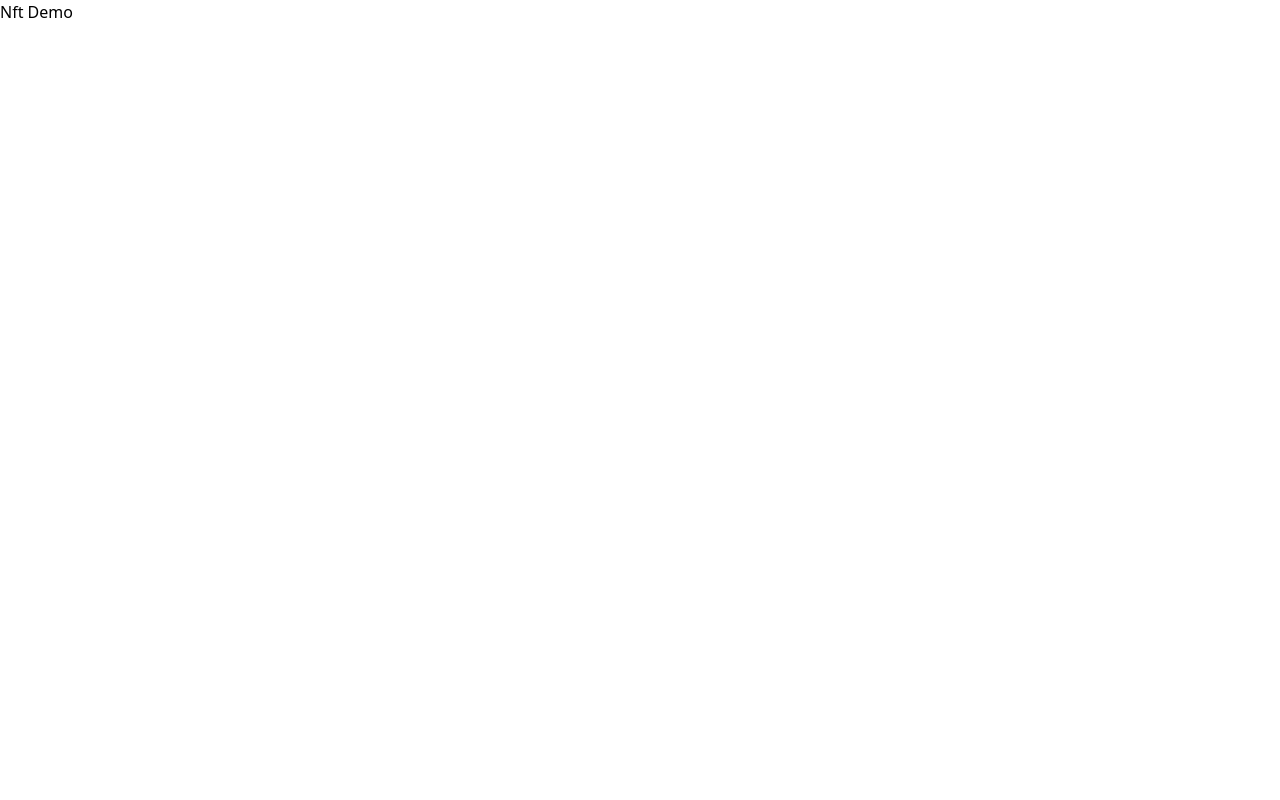
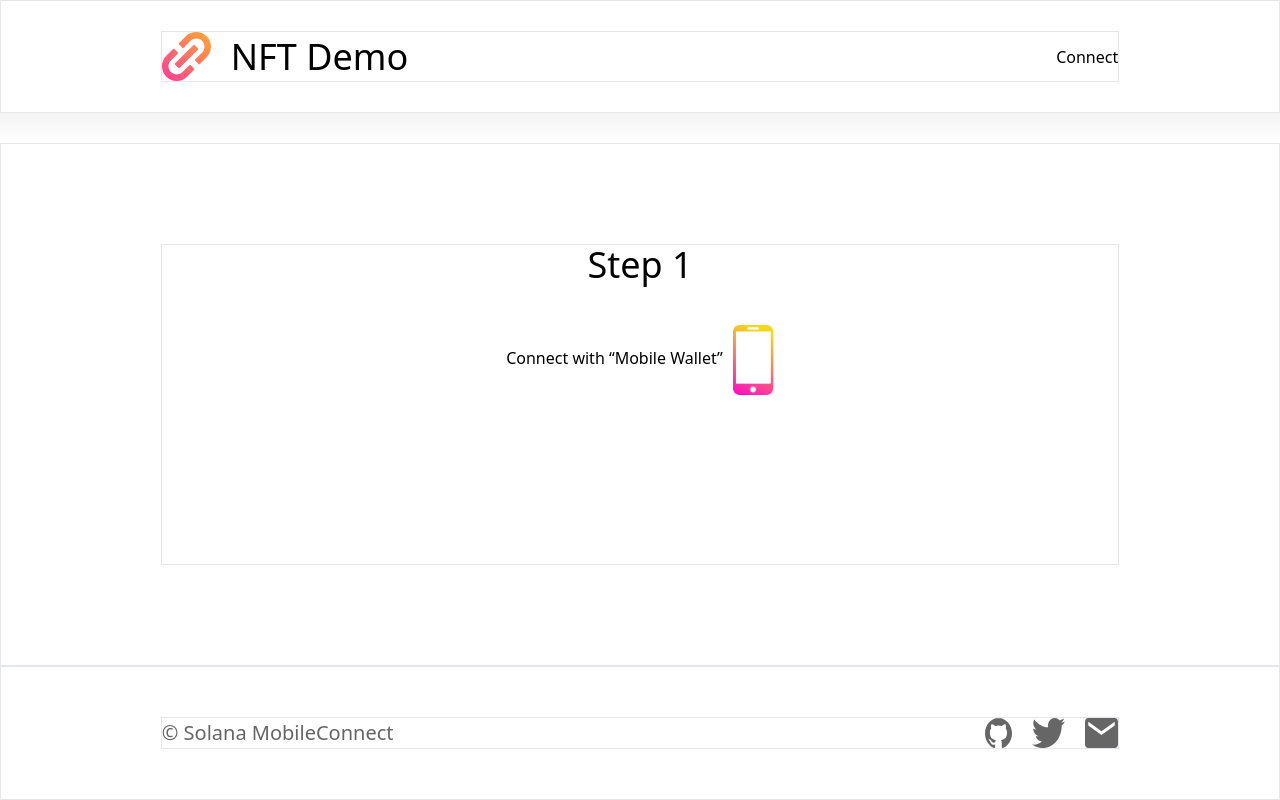
Before and after one commit to maxims94/solana-mobileconnect-website, a Next.js app: page /nft-demo in a window 1280 px wide. Built offline with nearby package versions, Linux system fonts and the light colour scheme.

Commit message:
nft-demo

```diff
--- a/pages/nft-demo/index.tsx
+++ b/pages/nft-demo/index.tsx
@@ -1,4 +1,13 @@
 import Head from 'next/head'
+import Image from 'next/image'
+import Link from 'next/link'
+
+import GithubIcon from '@/public/github.svg'
+import TwitterIcon from '@/public/twitter.svg'
+import EmailIcon from '@/public/email.svg'
+
+import NftDemoLogo from '@/public/nft-demo-logo.svg'
+import MobileConnectIcon from '@/public/mobileconnect-icon.svg'
 
 export default function NftDemo() {
   return (
@@ -7,7 +16,52 @@ export default function NftDemo() {
         <title>Solana MobileConnect - NFT Demo</title>
       </Head>
       <main>
-        Nft Demo
+
+        <div className="flex flex-col h-screen min-h-[800px]">
+
+          <div className="flex flex-row justify-center pt-[30px] pb-[30px] border">
+            <div className="flex flex-row justify-between flex-nowrap items-center w-3/4 max-w-screen-xl border">
+              <div className="flex flex-row items-center">
+                <Image src={NftDemoLogo} alt="" className="mr-[20px]" />
+                <h1 className="text-4xl">NFT Demo</h1>
+              </div>
+              <div>Connect</div>
+            </div>
+          </div>
+
+          <div className="w-full h-[30px] bg-gradient-to-b from-[#f3f3f3] to-white border-t-1 border-[#ddd]">
+          </div>
+
+          <div className="flex flex-row justify-center pt-[100px] pb-[100px] grow border">
+            <div className="flex flex-col items-center w-3/4 max-w-screen-xl border">
+              <h1 className="text-4xl mb-[40px]">Step 1</h1>
+              <div>
+                Connect with “Mobile Wallet”
+                <Image src={MobileConnectIcon} className="inline-block ml-[10px]" />
+              </div>
+            </div>
+          </div>
+
+
+          <div className="flex flex-row justify-center text-[#666666] text-xl pt-[50px] pb-[50px] border">
+            <div className="flex flex-row justify-between flex-nowrap items-center w-3/4 max-w-screen-xl border">
+              <div>© Solana MobileConnect</div>
+              <div className="flex flex-row">
+                <Link href="#" target="_blank" className="mr-[20px]">
+                  <Image src={GithubIcon} alt="Github" />
+                </Link>
+                <Link href="#" target="_blank" className="mr-[20px]">
+                  <Image src={TwitterIcon} alt="Twitter" />
+                </Link>
+                <Link href="#" target="_blank">
+                  <Image src={EmailIcon} alt="Email" />
+                </Link>
+              </div>
+            </div>
+          </div>
+
+        </div>
+
       </main>
     </>
   )
```
Also changed, not shown: public/mobileconnect-icon.svg (added), public/nft-demo-logo.svg (added).
